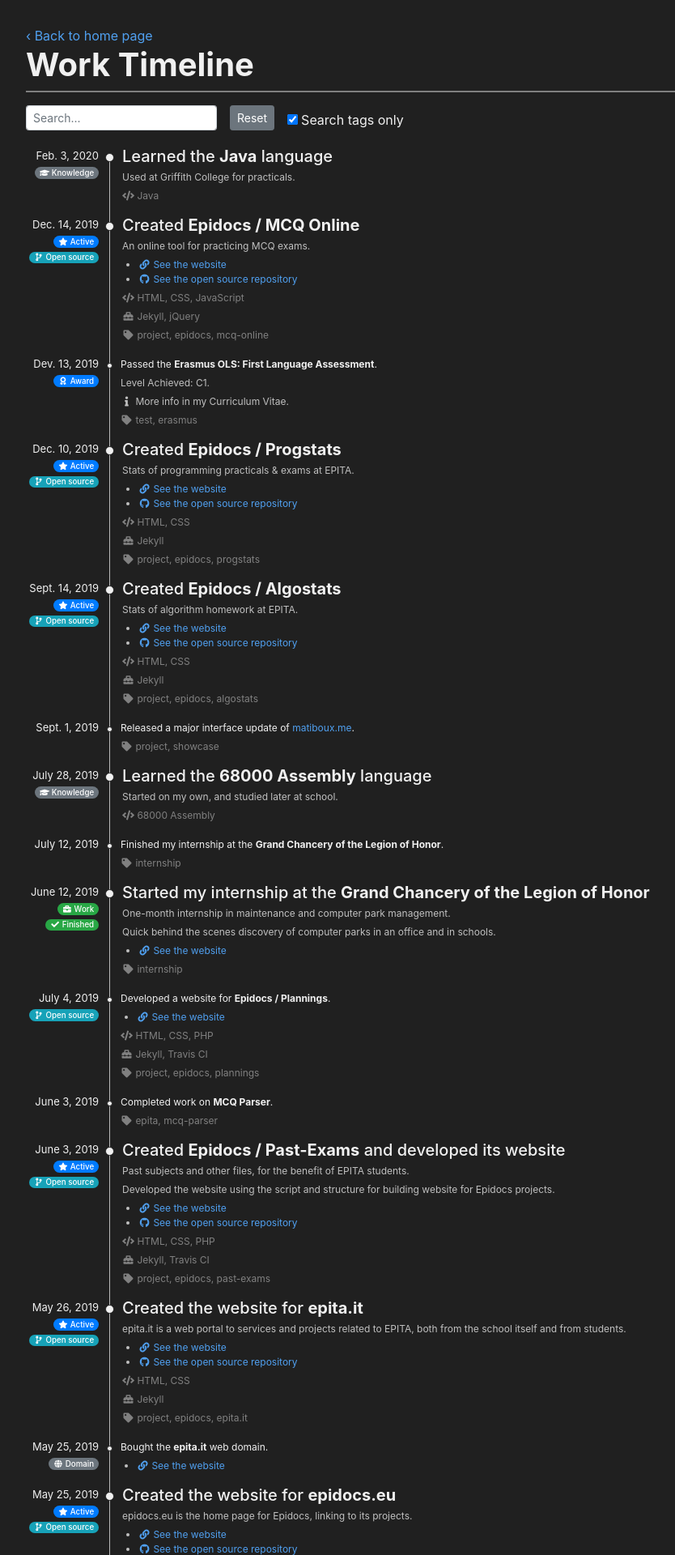
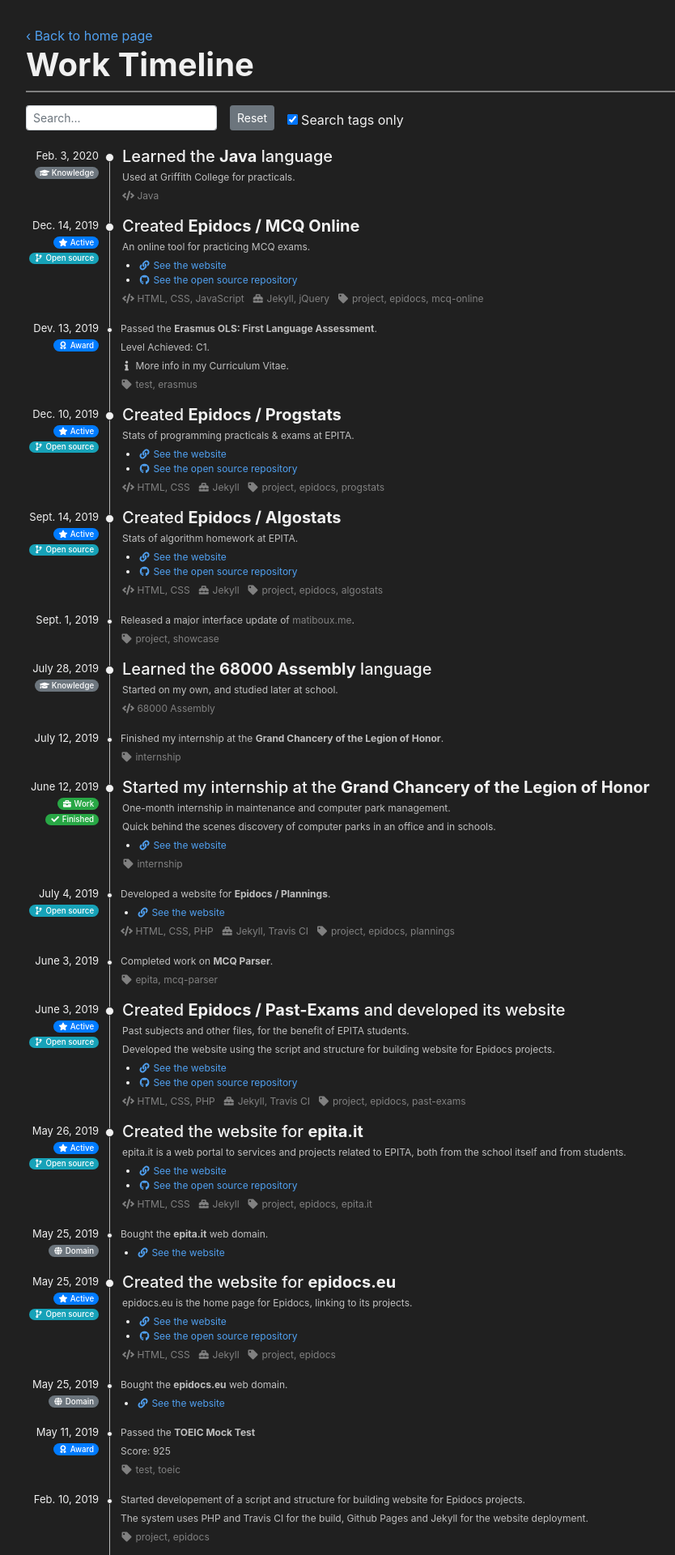
Before and after one commit to matiboux/matiboux.me, a Jekyll site: the page built from timeline.html, in a window 1280 px wide. Shown: the top 1920 px of the page at 81% size, without its empty margins (53-887 px from the left). Built offline with Jekyll 4.4.1, drawn with Linux system fonts in a browser that asks for light colours; nearby versions of some CDN libraries.

Commit message:
Updated style.css

```diff
--- a/assets/css/style.css
+++ b/assets/css/style.css
@@ -24,8 +24,7 @@ body {
 a { color: #50a0f0 }
 a:hover { color: #4080c0 }
 
-hr {
-border-color: rgba(255, 255, 255, .1) }
+hr { border-color: rgba(255, 255, 255, .1) }
 
 @media (min-width: 576px) { .mw-sm { max-width: 540px } }
 @media (min-width: 768px) { .mw-md { max-width: 720px } }
@@ -100,13 +99,15 @@ border-color: rgba(255, 255, 255, .1) }
 	z-index: -1;
 }
 #main .timeline-items > *:last-child > .misc .line { display: none }
-#main .timeline-items > * > .content > * { margin-top: 3px; margin-bottom: 5px; font-size: 12px }
-#main .timeline-items > * > .content h4 { margin-top: 0; font-size: 20px }
-#main .timeline-items > * > .content h4 ~ *, #main .timeline-items > * > .content p ~ * { color: #c0c0c0 }
+#main .timeline-items > * > .content > * { margin-bottom: 5px; font-size: 12px }
+#main .timeline-items > * > .content h4 { font-size: 20px }
+#main .timeline-items > * > .content p, #main .timeline-items > * > .content p a { color: #808080 }
+#main .timeline-items > * > .content p { display: inline-block; vertical-align: top }
+#main .timeline-items > * > .content .description { display: block; margin-top: 3px; margin-left: 0; color: #c0c0c0 }
+#main .timeline-items > * > .content p:not(.description) + p { margin-left: 5px }
 #main .timeline-items > * > .content ul { padding-left: 20px }
-#main .timeline-items > * > .content .languages { color: #808080 }
-#main .timeline-items > * > .content .tools { color: #808080 }
-#main .timeline-items > * > .content .tags, #main .timeline-items > * > .content .tags a { color: #808080 }
+/* #main .timeline-items > * > .content .tools { color: #808080 } */
+/* #main .timeline-items > * > .content .tags, #main .timeline-items > * > .content .tags a { color: #808080 } */
 
 
 #main .cv-items {
```
